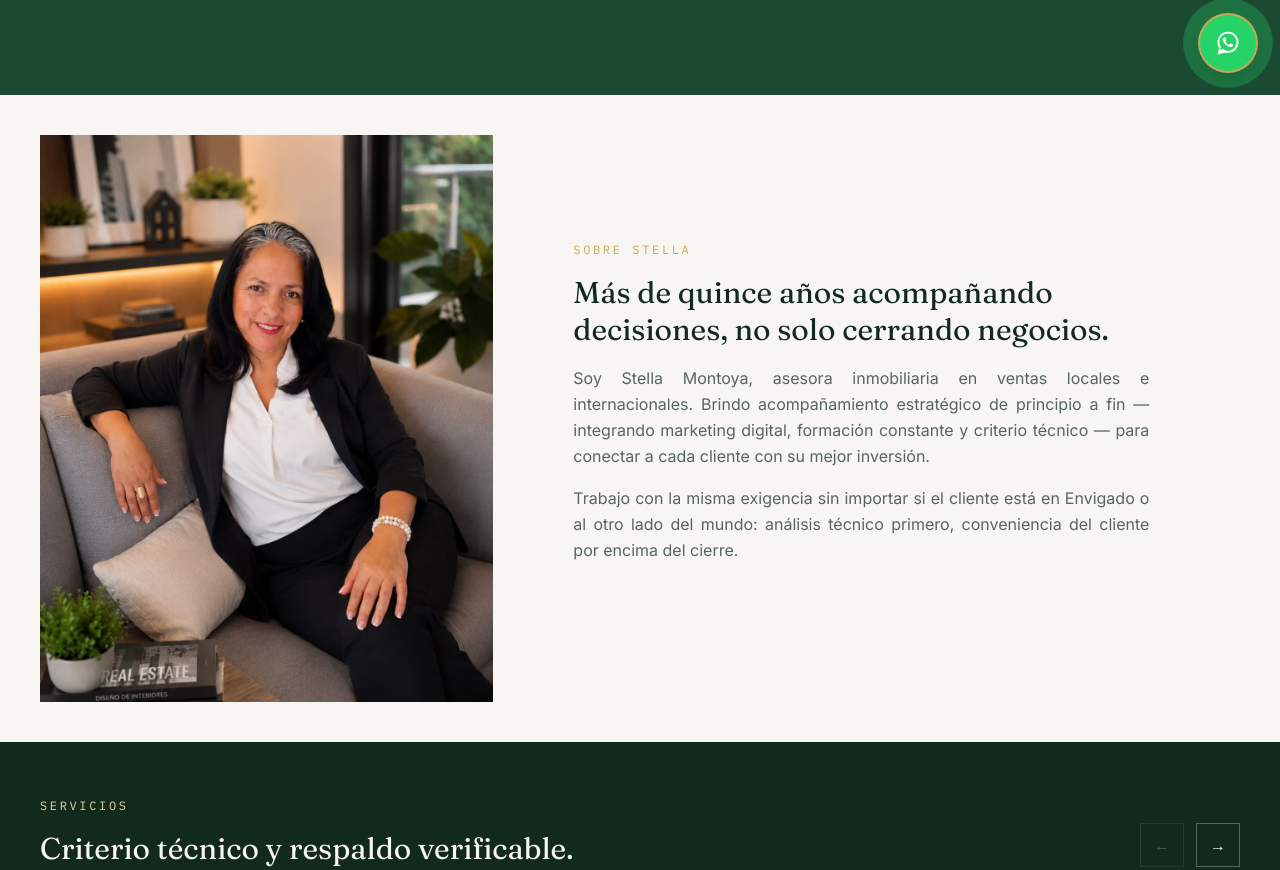
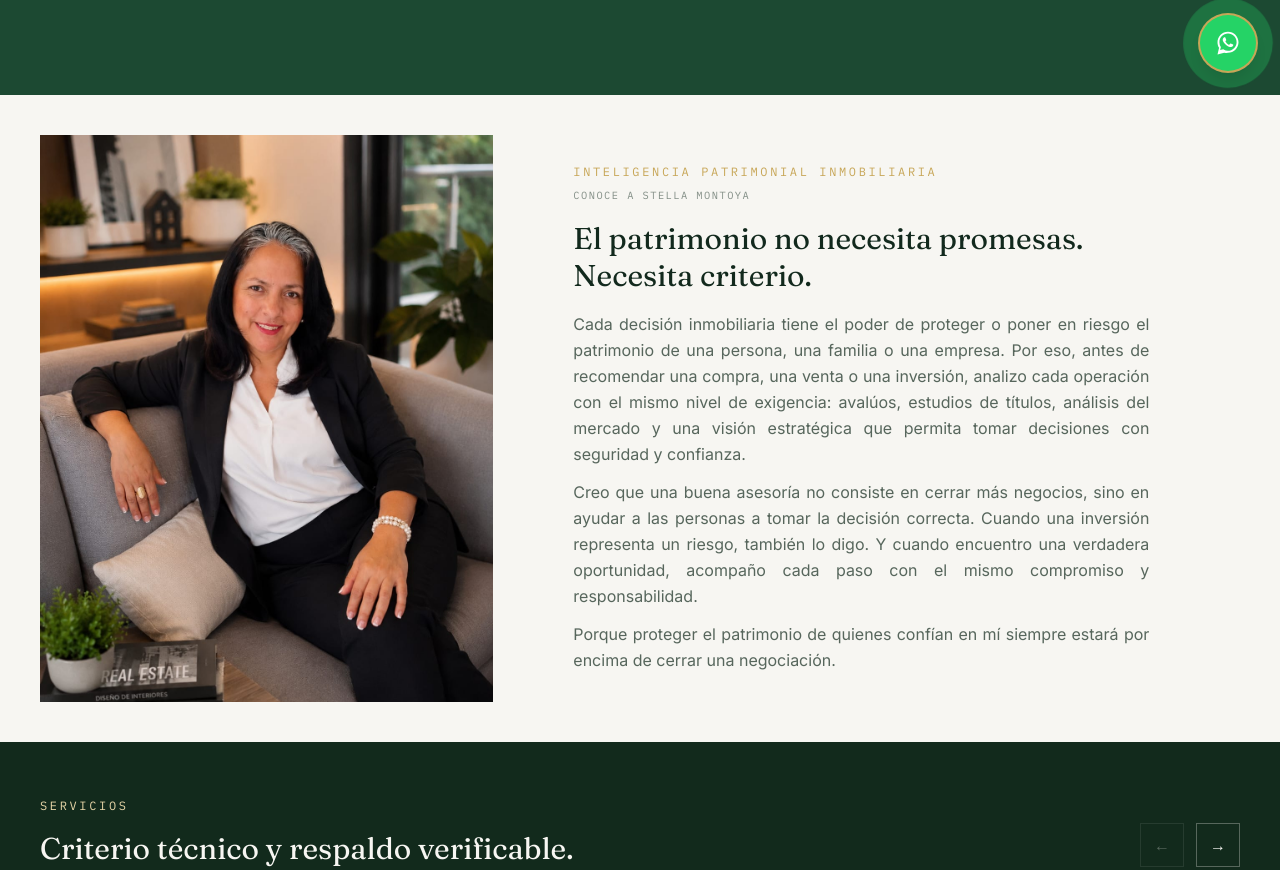
Before and after one commit to StellaMontoya/Stella-Montoya, a Next.js app: page / in a window 1280 px wide. Shown: the part 705-1575 px from the top of the page. Built offline with nearby package versions, Linux system fonts and the light colour scheme.

Commit message:
Reescribir seccion Sobre Stella con posicionamiento de Inteligencia Patrimonial

```diff
--- a/components/sections/AboutStella.tsx
+++ b/components/sections/AboutStella.tsx
@@ -18,7 +18,7 @@ export function AboutStella() {
             <div className="relative aspect-[4/5] w-full overflow-hidden">
               <Image
                 src="/images/stella-retrato.jpg"
-                alt="Stella Montoya, asesora inmobiliaria"
+                alt="Stella Montoya, especialista en inteligencia patrimonial inmobiliaria"
                 fill
                 sizes="(min-width: 1024px) 40vw, 90vw"
                 className="object-cover"
@@ -40,25 +40,33 @@ export function AboutStella() {
             className="flex flex-col justify-center lg:col-span-7"
           >
             <p className="font-mono text-xs uppercase tracking-[0.22em] text-gold">
-              Sobre Stella
+              Inteligencia Patrimonial Inmobiliaria
+            </p>
+            <p className="mt-2 font-mono text-[0.65rem] uppercase tracking-[0.14em] text-ink/50">
+              Conoce a Stella Montoya
             </p>
             <h2 className="mt-4 max-w-xl font-display text-2xl leading-tight text-ink sm:text-3xl">
-              Más de quince años acompañando decisiones, no solo cerrando negocios.
+              El patrimonio no necesita promesas. Necesita criterio.
             </h2>
             <p className="mt-4 max-w-xl text-base leading-relaxed text-ink/70 text-justify">
-              Soy Stella Montoya, asesora inmobiliaria en ventas locales e
-              internacionales. Brindo acompañamiento estratégico de principio
-              a fin — integrando marketing digital, formación constante y
-              criterio técnico — para conectar a cada cliente con su mejor
-              inversión.
+              Cada decisión inmobiliaria tiene el poder de proteger o poner en
+              riesgo el patrimonio de una persona, una familia o una empresa.
+              Por eso, antes de recomendar una compra, una venta o una
+              inversión, analizo cada operación con el mismo nivel de
+              exigencia: avalúos, estudios de títulos, análisis del mercado y
+              una visión estratégica que permita tomar decisiones con
+              seguridad y confianza.
             </p>
-            <p className="mt-4 max-w-xl text-base leading-relaxed text-ink/70 text-justify">
-              Trabajo con la misma exigencia sin importar si el cliente está
-              en Envigado o al otro lado del mundo: análisis técnico primero,
-              conveniencia del cliente por encima del cierre.
+            <p className="mt-3 max-w-xl text-base leading-relaxed text-ink/70 text-justify">
+              Creo que una buena asesoría no consiste en cerrar más negocios,
+              sino en ayudar a las personas a tomar la decisión correcta.
+              Cuando una inversión representa un riesgo, también lo digo. Y
+              cuando encuentro una verdadera oportunidad, acompaño cada paso
+              con el mismo compromiso y responsabilidad.
             </p>
-            <p className="mt-8 font-display text-2xl italic text-pine">
-
+            <p className="mt-3 max-w-xl text-base leading-relaxed text-ink/70 text-justify">
+              Porque proteger el patrimonio de quienes confían en mí siempre
+              estará por encima de cerrar una negociación.
             </p>
           </motion.div>
         </div>
```
